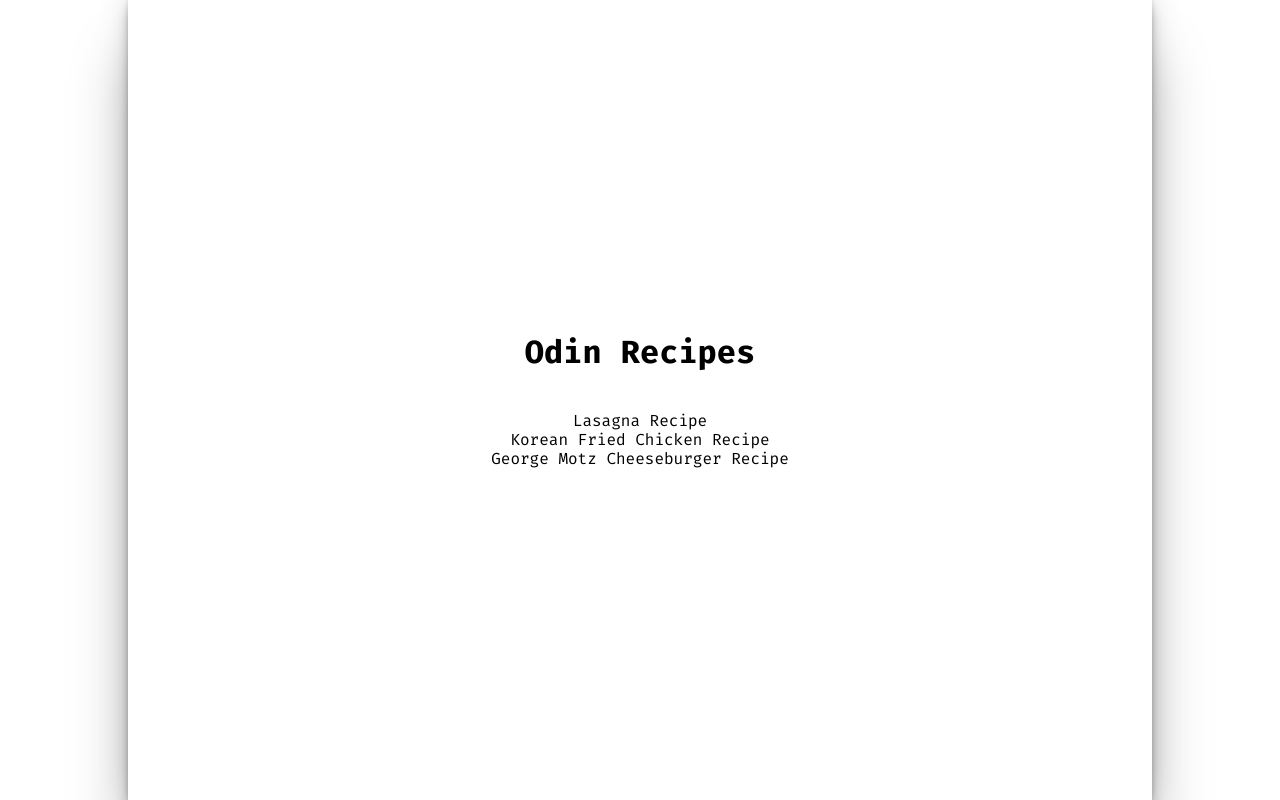
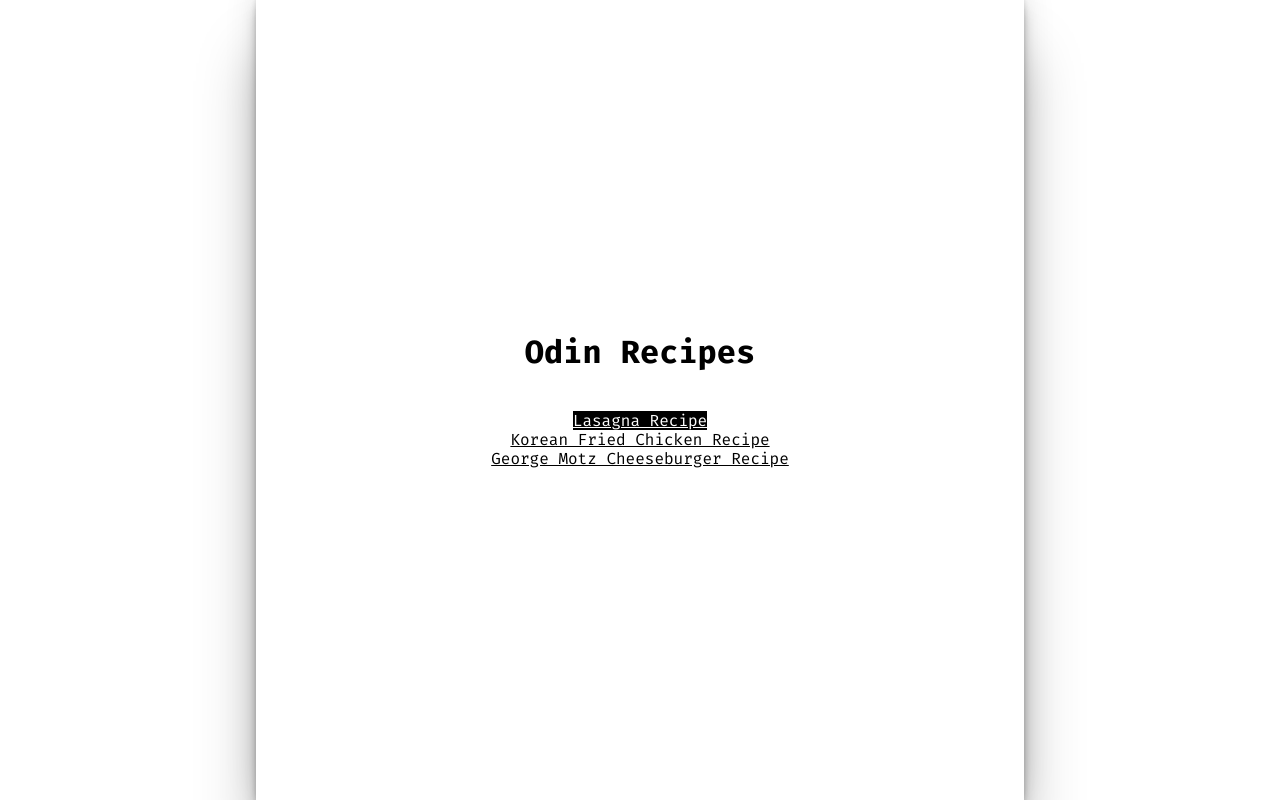
Before and after one commit to joshuakellyeng/odin-recipes, a plain HTML site: page index.html in a window 1280 px wide. In both pictures the pointer is over the link "Lasagna Recipe". Drawn offline with Linux system fonts and the light colour scheme.

Commit message:
added a minor hover to link elements and fixed the old kfc link in the index.

```diff
--- a/index.css
+++ b/index.css
@@ -2,12 +2,12 @@
 	margin: 0;
 	padding: 0;
 	box-sizing: border-box;
-	text-decoration: none;
+	/* text-decoration: none; */
 }
 
 .container {
 	margin: auto;
-	width: 80%;
+	width: 60vw;
 	height: 100vh;
 	display: flex;
 	flex-direction: column;
@@ -35,3 +35,8 @@ ul {
 a {
 	color: black;
 }
+
+a:hover {
+	background-color: black;
+	color: white;
+}
--- a/index.html
+++ b/index.html
@@ -17,7 +17,7 @@
 
         <ul>
             <li><a href="recipes/lasagna.html">Lasagna Recipe</a></li>
-            <li><a href="recipes/korean-fried-chicken.html">Korean Fried Chicken Recipe</a></li>
+            <li><a href="recipes/kfc.html">Korean Fried Chicken Recipe</a></li>
             <li><a href="recipes/motzburger.html">George Motz Cheeseburger Recipe</a></li>
 
         </ul>
--- a/recipes/lasagna.css
+++ b/recipes/lasagna.css
@@ -34,3 +34,8 @@
     text-align: center;
     padding: 1.5em;
 }
+
+a:hover {
+	background-color: black;
+	color: white;
+}
```
